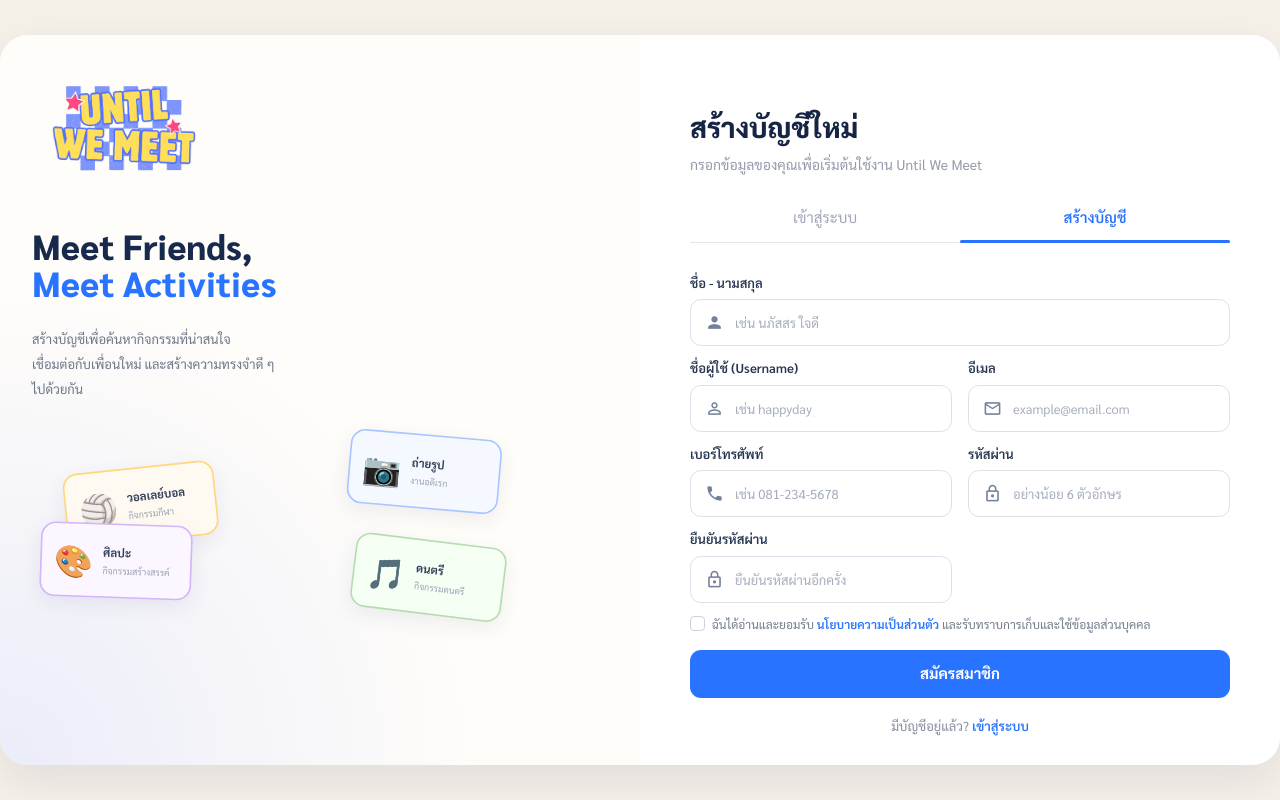
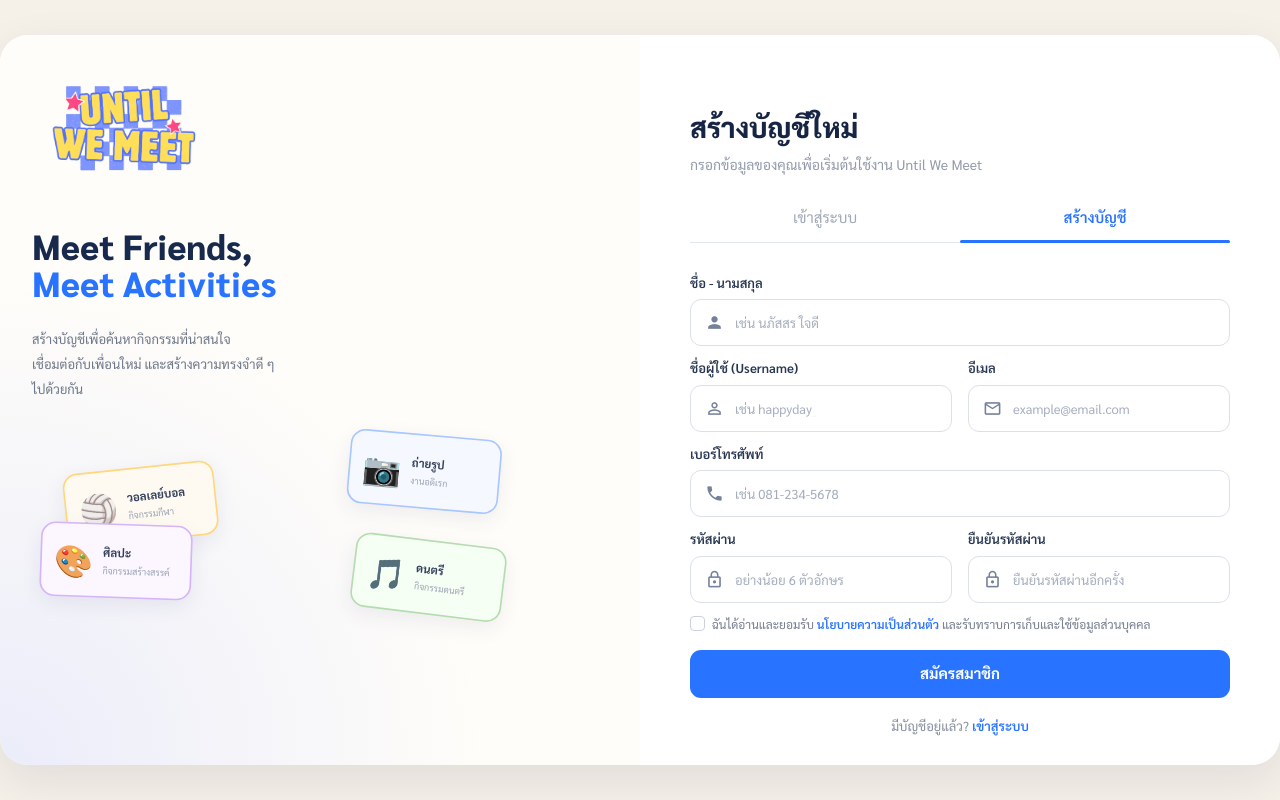
Before and after one commit to llitsbeyourbet/UWM, a React (Vite) app: page /register in a window 1280 px wide. Built offline with nearby package versions, Linux system fonts and the light colour scheme.

Commit message:
fix layout register

```diff
--- a/frontend/pages/Register.jsx
+++ b/frontend/pages/Register.jsx
@@ -496,7 +496,7 @@ function Register() {
                   </div>
 
                   {/* Phone */}
-                  <div className="register-field">
+                  <div className="register-field full">
                     <label>เบอร์โทรศัพท์</label>
 
                     <div className="register-input-box">
```
